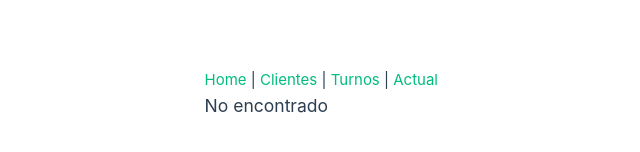
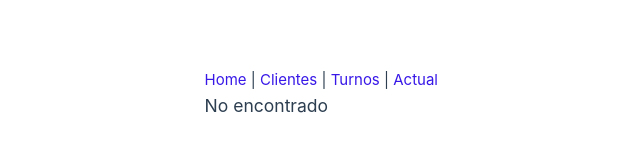
Before and after one commit to javierNuez/MITP, a Vue app: page /elActual in a window 1280 px wide. Shown: the part 306-458 px from the top of the page, without its empty margins (202-842 px from the left). Built offline with nearby package versions, Linux system fonts and the light colour scheme.

Commit message:
cambio de color

```diff
--- a/src/App.vue
+++ b/src/App.vue
@@ -38,13 +38,13 @@ header {
 a,
 .green {
   text-decoration: none;
-  color: hsla(160, 100%, 37%, 1);
+  color: rgb(55, 24, 231);
   transition: 0.4s;
 }
 
 @media (hover: hover) {
   a:hover {
-    background-color: hsla(160, 100%, 37%, 0.2);
+    background-color: hsla(239, 55%, 54%, 0.2);
   }
 }
 
```
